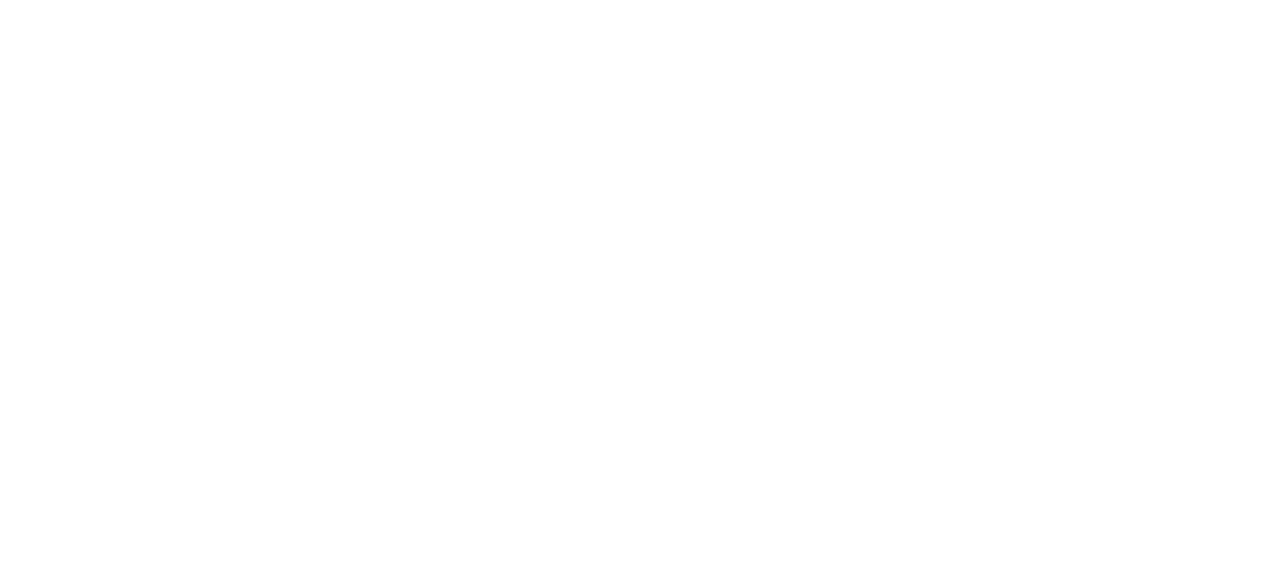
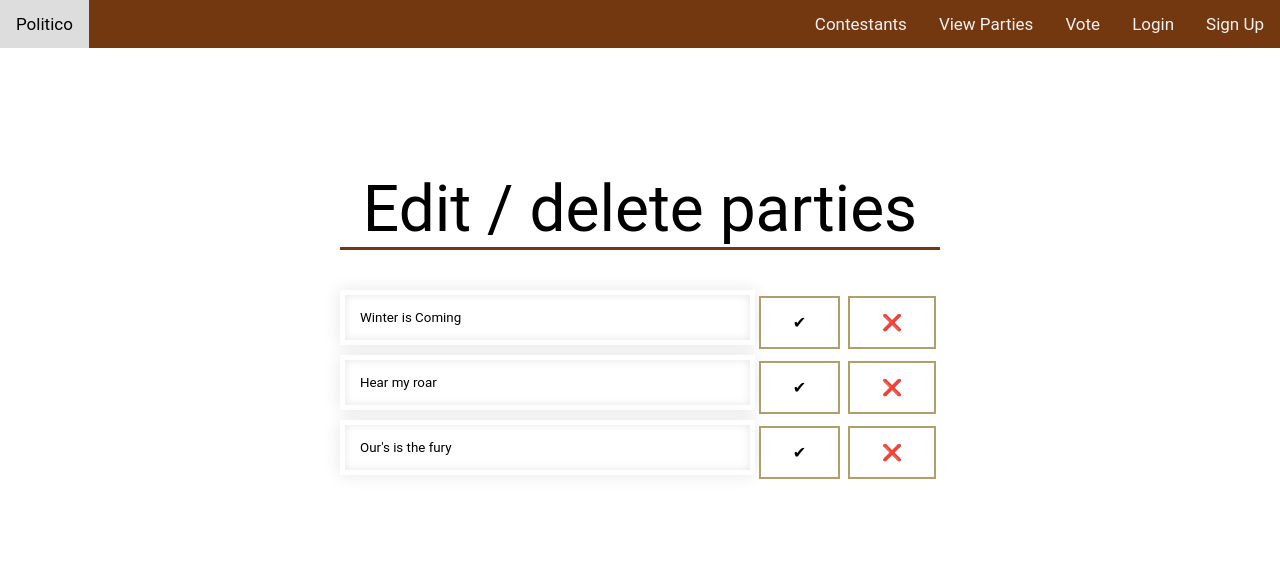
Before and after one commit to deferral-2-0/Agile-Politico, a plain HTML site: page UI/editparties.html in a window 1280 px wide. Drawn offline with Linux system fonts and the light colour scheme.

Commit message:
[Finishes #163548743] Set up edit and delete party page

```diff
--- a/UI/editparties.html
+++ b/UI/editparties.html
@@ -3,9 +3,88 @@
     <meta charset="UTF-8" />
     <meta name="viewport" content="width=device-width, initial-scale=1.0" />
     <meta http-equiv="X-UA-Compatible" content="ie=edge" />
-    <title>Editparties</title>
+    <title>Party Editing and deleting</title>
+    <link rel="stylesheet" type="text/css" href="./main.css" />
   </head>
   <body>
-    <div></div>
+    <div id="heading-container"></div>
+    <div class="center">
+      <div class="maxwidth500">
+        <h1 class="how_it_works">Edit / delete parties</h1>
+        <div style="height: 40px"></div>
+        <div id="render-parties"></div>
+      </div>
+    </div>
+    <div><div></div></div>
+    <script src="./Js/render.js"></script>
+    <script src="./Js/validation.js"></script>
+    <script>
+      const partiescontainer = document.getElementById("render-parties");
+      const allparties = [
+        {
+          datecreated: new Date(),
+          name: "House Stark",
+          representative: "Jon Snow",
+          motto: "Winter is Coming"
+        },
+        {
+          datecreated: new Date(),
+          name: "House Lannister",
+          representative: "Cercei Lannister",
+          motto: "Hear my roar"
+        },
+        {
+          datecreated: new Date(),
+          name: "House Baratheon",
+          representative: "Gendry",
+          motto: "Our's is the fury"
+        }
+      ];
+
+      const partiestoBeRendered = {
+        type: "div",
+        props: {},
+        children: allparties.map((party, idx) => ({
+          type: "div",
+          props: { style: "display: flex " },
+          children: [
+            {
+              type: "input",
+              props: { value: party.motto },
+              children: [""]
+            },
+            {
+              type: "button",
+              props: {
+                class: "button button-color",
+                style: "align-self: center",
+                onclick: `(function(){
+                                    alert('Are you sure you want to update ${
+                                      party.name
+                                    }"s name');
+                          })()`
+              },
+              children: ["\u{2714}"]
+            },
+            {
+              type: "button",
+              props: {
+                class: "button button-color",
+                style: "align-self: center",
+                onclick: `(function(){
+                                    alert('Are you sure you want to delete ${
+                                      party.name
+                                    }');
+                          })()`
+              },
+              children: ["\u{274C}"]
+            }
+          ]
+        }))
+      };
+      partiescontainer.appendChild(createElement(partiestoBeRendered));
+      const $header = document.getElementById("heading-container");
+      $header.appendChild(createElement(layout));
+    </script>
   </body>
 </html>
```
